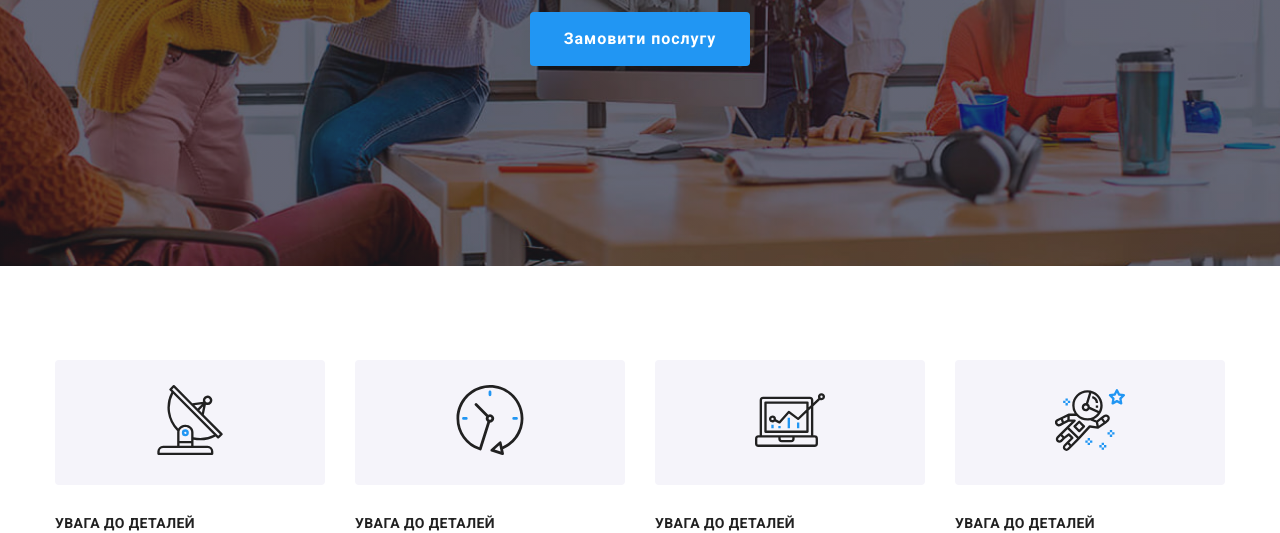
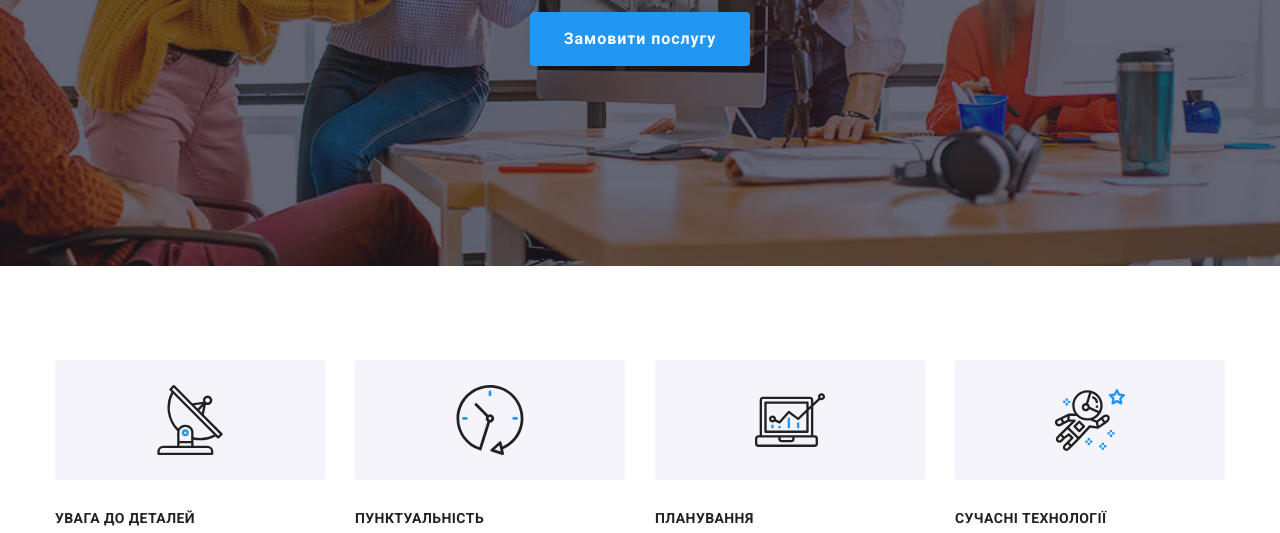
Before and after one commit to Pibodee/goit-markup-hw-04, a plain HTML site: page index.html in a window 1280 px wide. Shown: the part 419-952 px from the top of the page. Drawn offline with nearby package versions, Linux system fonts and the light colour scheme.

Commit message:
Homework 4.2
Changed footer header to strong, changed section 2 styles

```diff
--- a/css/styles.css
+++ b/css/styles.css
@@ -231,7 +231,8 @@ body {
   color: var(--active-link-txt);
 }
 
-.footer-header {
+.footer-strong {
+  display: block;
   text-transform: uppercase;
   margin-bottom: 20px;
 
@@ -365,7 +366,11 @@ body {
 }
 
 .specifications-icon {
-  padding: 25px 100px;
+  display: flex;
+  width: 270px;
+  height: 120px;
+  justify-content: center;
+  align-items: center;
   margin-bottom: 30px;
   background-color: var(--secondary-bg-cl);
   border-radius: 4px;
--- a/index.html
+++ b/index.html
@@ -90,8 +90,7 @@
                   <use href="./images/icons.svg#clock"></use>
                 </svg>
               </div>
-              <h3 class="section-subtitle">УВАГА ДО ДЕТАЛЕЙ</h3>
-              <p class="text"> </p><h3 class="section-subtitle">ПУНКТУАЛЬНІСТЬ</h3>
+              <h3 class="section-subtitle">ПУНКТУАЛЬНІСТЬ</h3>
               <p class="text">
                 Завдання організації, особливо рамки і місце навчання кадрів тягне у себе.
               </p>
@@ -102,8 +101,7 @@
                   <use href="./images/icons.svg#diagram"></use>
                 </svg>
               </div>
-              <h3 class="section-subtitle">УВАГА ДО ДЕТАЛЕЙ</h3>
-              <p class="text"> </p><h3 class="section-subtitle">ПЛАНУВАННЯ</h3>
+              <h3 class="section-subtitle">ПЛАНУВАННЯ</h3>
               <p class="text"> Так само консультація з широким активом значною мірою зумовлює. </p>
             </li>
             <li class="list-item spec-list-item">
@@ -112,8 +110,7 @@
                   <use href="./images/icons.svg#astronaut"></use>
                 </svg>
               </div>
-              <h3 class="section-subtitle">УВАГА ДО ДЕТАЛЕЙ</h3>
-              <p class="text"> </p><h3 class="section-subtitle">СУЧАСНІ ТЕХНОЛОГІЇ</h3>
+              <h3 class="section-subtitle">СУЧАСНІ ТЕХНОЛОГІЇ</h3>
               <p class="text">
                 Значимість цих проблем настільки очевидна, що реалізація планових завдань.
               </p>
@@ -425,7 +422,7 @@
           </address>
         </div>
         <div class="footer-socials">
-          <h2 class="footer-header">Приєднуйтесь</h2>
+          <strong class="footer-strong">Приєднуйтесь</strong>
           <ul class="soc-list list">
             <li class="soc-item"
               ><a href="https://www.instagram.com/" class="soc-link"
```
Also changed, not shown: portfolio.html (+1 -1 lines).
